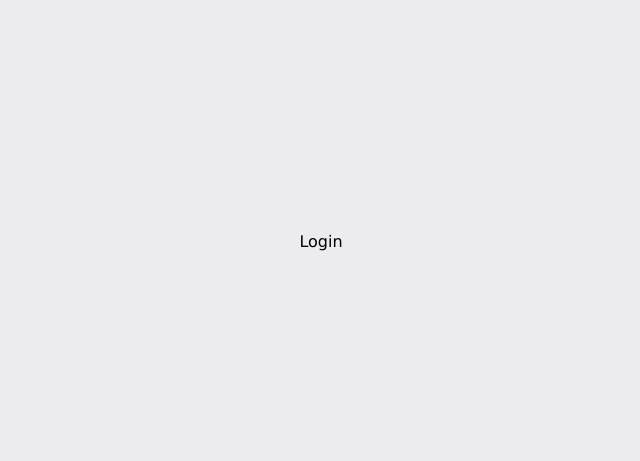
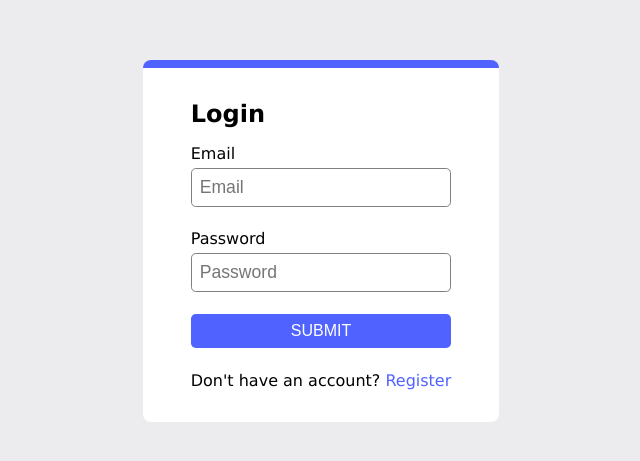
Before and after one commit to Dipak2056/jwt-app, a React (Create React App) app in the folder jwt-frontend/: page /login in a window 1280 px wide. Shown: the part 159-620 px from the top of the page, without its empty margins (319-959 px from the left). Built offline with nearby package versions, Linux system fonts and the light colour scheme.

Commit message:
markup of login and register page done

```diff
--- a/jwt-frontend/src/pages/Login.jsx
+++ b/jwt-frontend/src/pages/Login.jsx
@@ -1,7 +1,48 @@
-import React from "react";
-
+import React, { useState } from "react";
+import { Link } from "react-router-dom";
+import { ToastContainer, toast } from "react-toastify";
 function Login() {
-  return <div>Login</div>;
+  const [values, setValues] = useState({
+    email: "",
+    password: "",
+  });
+  const handleSubmit = (e) => {
+    e.prevendDefault();
+  };
+  return (
+    <div className="container">
+      <h2>Login</h2>
+      <form onSubmit={(e) => handleSubmit(e)}>
+        <div>
+          <label htmlFor="email">Email</label>
+          <input
+            type="email"
+            name="email"
+            placeholder="Email"
+            onChange={(e) =>
+              setValues({ ...values, [e.target.name]: e.target.value })
+            }
+          />
+        </div>
+        <div>
+          <label htmlFor="email">Password</label>
+          <input
+            type="email"
+            name="password"
+            placeholder="Password"
+            onChange={(e) =>
+              setValues({ ...values, [e.target.name]: e.target.value })
+            }
+          />
+        </div>
+        <button type="submit">Submit</button>
+        <span>
+          Don't have an account? <Link to="/register">Register</Link>
+        </span>
+      </form>
+      <ToastContainer />
+    </div>
+  );
 }
 
 export default Login;
--- a/jwt-frontend/src/pages/Register.jsx
+++ b/jwt-frontend/src/pages/Register.jsx
@@ -1,7 +1,48 @@
-import React from "react";
-
+import React, { useState } from "react";
+import { Link } from "react-router-dom";
+import { ToastContainer, toast } from "react-toastify";
 function Register() {
-  return <div>Register</div>;
+  const [values, setValues] = useState({
+    email: "",
+    password: "",
+  });
+  const handleSubmit = (e) => {
+    e.prevendDefault();
+  };
+  return (
+    <div className="container">
+      <h2>Register</h2>
+      <form onSubmit={(e) => handleSubmit(e)}>
+        <div>
+          <label htmlFor="email">Email</label>
+          <input
+            type="email"
+            name="email"
+            placeholder="Email"
+            onChange={(e) =>
+              setValues({ ...values, [e.target.name]: e.target.value })
+            }
+          />
+        </div>
+        <div>
+          <label htmlFor="email">Password</label>
+          <input
+            type="email"
+            name="password"
+            placeholder="Password"
+            onChange={(e) =>
+              setValues({ ...values, [e.target.name]: e.target.value })
+            }
+          />
+        </div>
+        <button type="submit">Submit</button>
+        <span>
+          Already have an account? <Link to="/login">Login</Link>
+        </span>
+      </form>
+      <ToastContainer />
+    </div>
+  );
 }
 
 export default Register;
```
